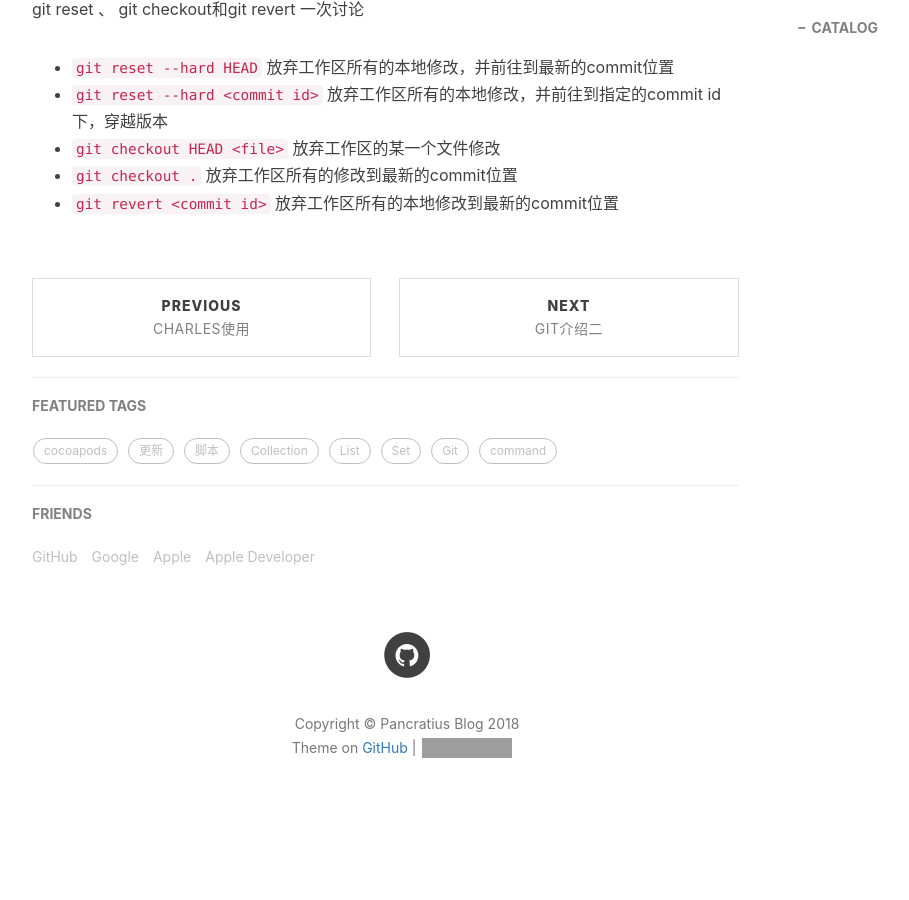
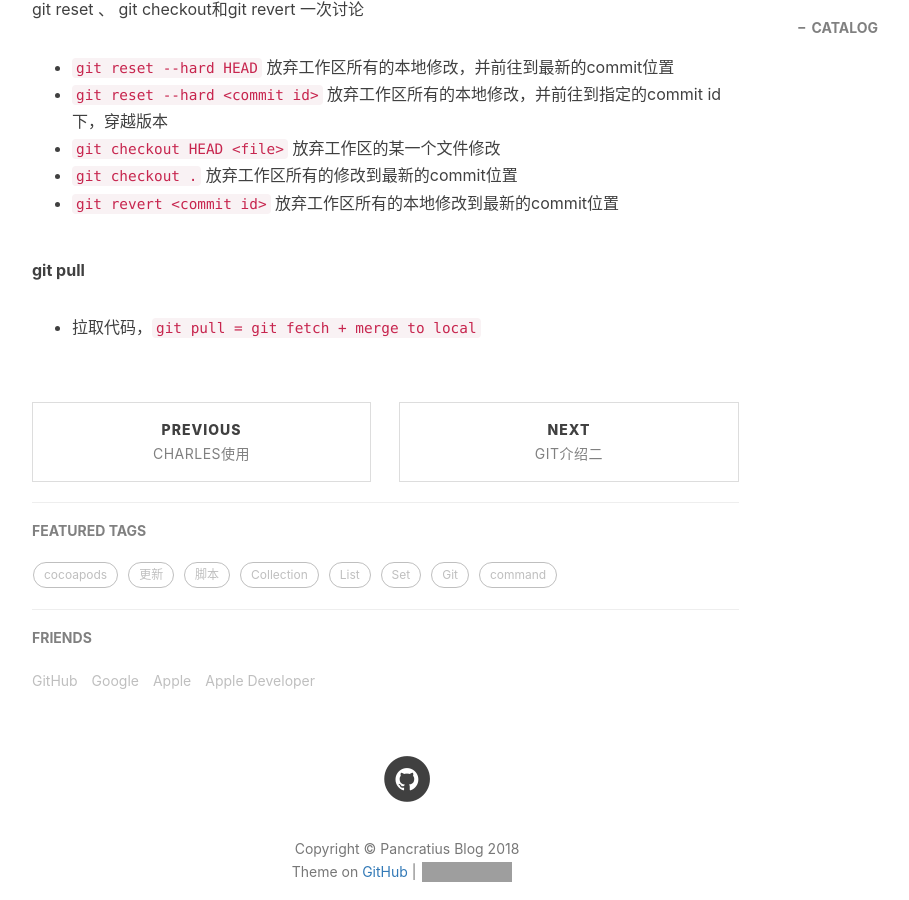
Before and after one commit to Pancratius/pancratius.github.io, a Jekyll site: the page built from _posts/2018-08-10-Git-1.md, in a window 1280 px wide and 900 px high, scrolled down 4763 px. Shown: the whole window, without its empty margins (233-1142 px from the left). Built offline with Jekyll 4.4.1, drawn with Linux system fonts in a browser that asks for light colours; nearby versions of some CDN libraries; comment, search, counter and statistics services are not loaded; before the commit the page ends 5615 px from its top, so only the background shows below that; grey boxes are pictures that could not be loaded.

Commit message:
Update 2018-08-10-Git-1.md
add git pull command

```diff
--- a/_posts/2018-08-10-Git-1.md
+++ b/_posts/2018-08-10-Git-1.md
@@ -151,3 +151,7 @@ git reset 、 git checkout和git revert 一次讨论
 * `git checkout HEAD <file>` 放弃工作区的某一个文件修改
 * `git checkout .` 放弃工作区所有的修改到最新的commit位置
 * `git revert <commit id>` 放弃工作区所有的本地修改到最新的commit位置
+
+**git pull**
+
+* 拉取代码，`git pull = git fetch + merge to local`
```
